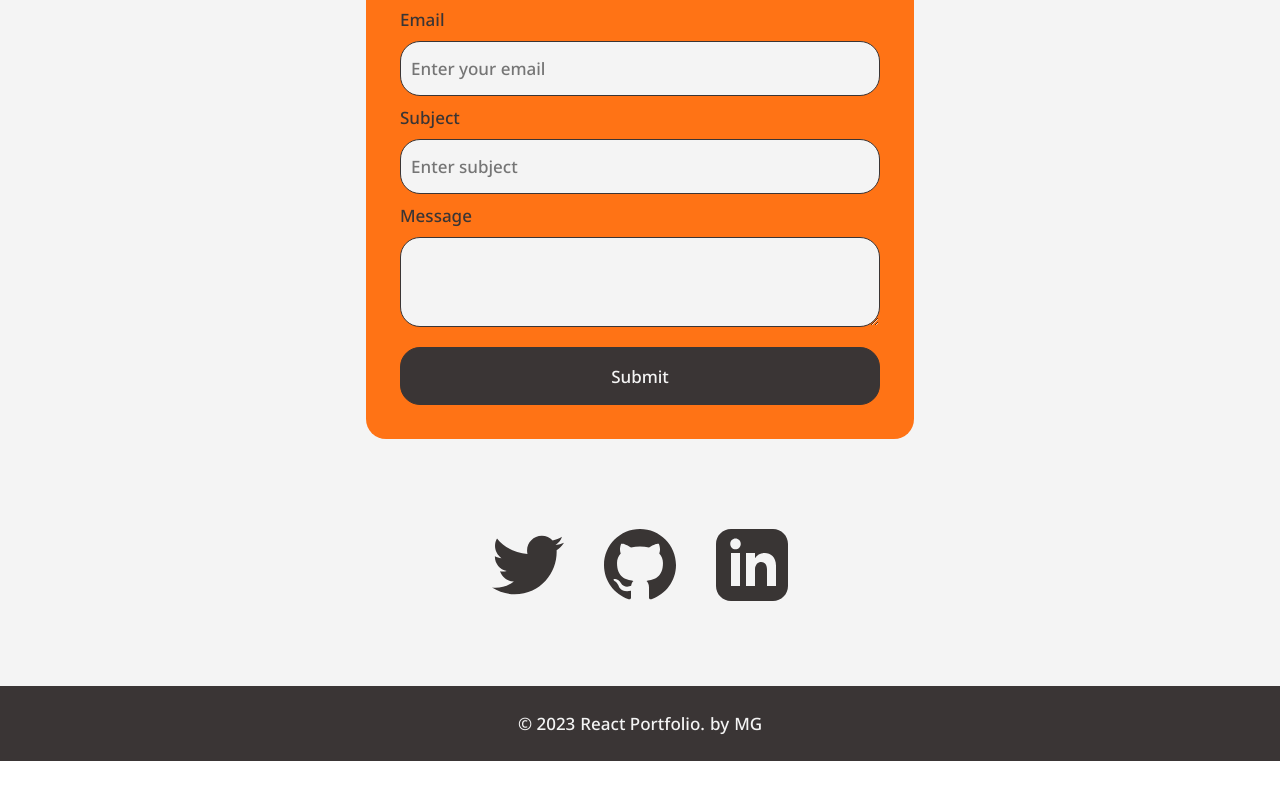
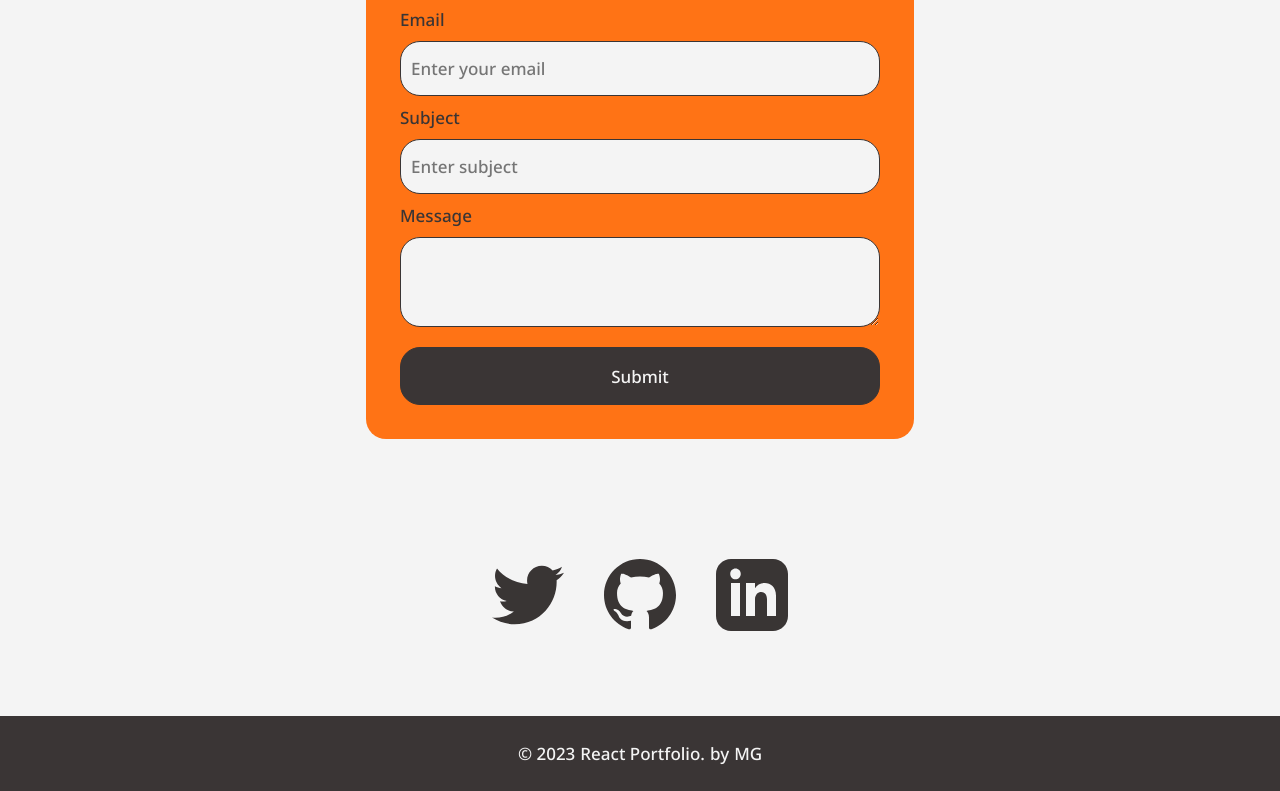
Before and after one commit to MilanGligorijevic/React-Portfolio, a React (Create React App) app: page /contact in a window 1280 px wide. Shown: the part 377-1168 px from the top of the page. Before the commit the page ends 1138 px from the top, so only its background shows below. Built offline with nearby package versions, Linux system fonts and the light colour scheme.

Commit message:
Fixing footer

```diff
--- a/public/about.css
+++ b/public/about.css
@@ -7,6 +7,9 @@
 
 .main-about{
     background-color: var(--content_background);
+    display: flex;
+    flex-direction: column;
+    min-height: 100vh;
 }
 
 /* .cv-image{
@@ -31,6 +34,7 @@
     align-items: center;
     flex-direction: column;
     color: var(--content_text);
+    flex: 1;
 }
 
 .main-content-about>h1{
--- a/public/contact.css
+++ b/public/contact.css
@@ -5,20 +5,26 @@
     font-family: 'Noto Sans', sans-serif;
 }
 
+
+
+
 .main-contact{
     background-color: var(--content_background);
+    min-height: 100vh;
+    display: flex;
+    flex-direction: column;
     min-height: 100vh;
 }
 
 .main-content-contact{
-
     display: flex;
     justify-content: center;
     align-items: flex-start;
     color: var(--contact_form_text);
     gap: 30px;
     margin-top: 100px;
-    margin-bottom: 90px;
+    margin-bottom: 40px;
+    flex: 1;
 }
 
 .contact-details{
--- a/public/projects.css
+++ b/public/projects.css
@@ -7,6 +7,8 @@
 
 .main-projects{
     background-color: var(--content_background);
+    display: flex;
+    flex-direction: column;
     min-height: 100vh;
 }
 
@@ -25,6 +27,7 @@
     justify-content: center;
     align-items: center;
     flex-direction: column;
+    flex: 1;
 }
 
 .projects>h1{
--- a/src/Footer.js
+++ b/src/Footer.js
@@ -2,7 +2,7 @@ import React from "react";
 
 function Footer(){
     return (
-        <footer className="footer">
+        <div className="footer">
             <div className="footer-content">
                     <div>
                         © 2023
@@ -17,7 +17,7 @@ function Footer(){
                         MG
                 </a>
             </div>
-        </footer>
+        </div>
     )
 }
 
```
